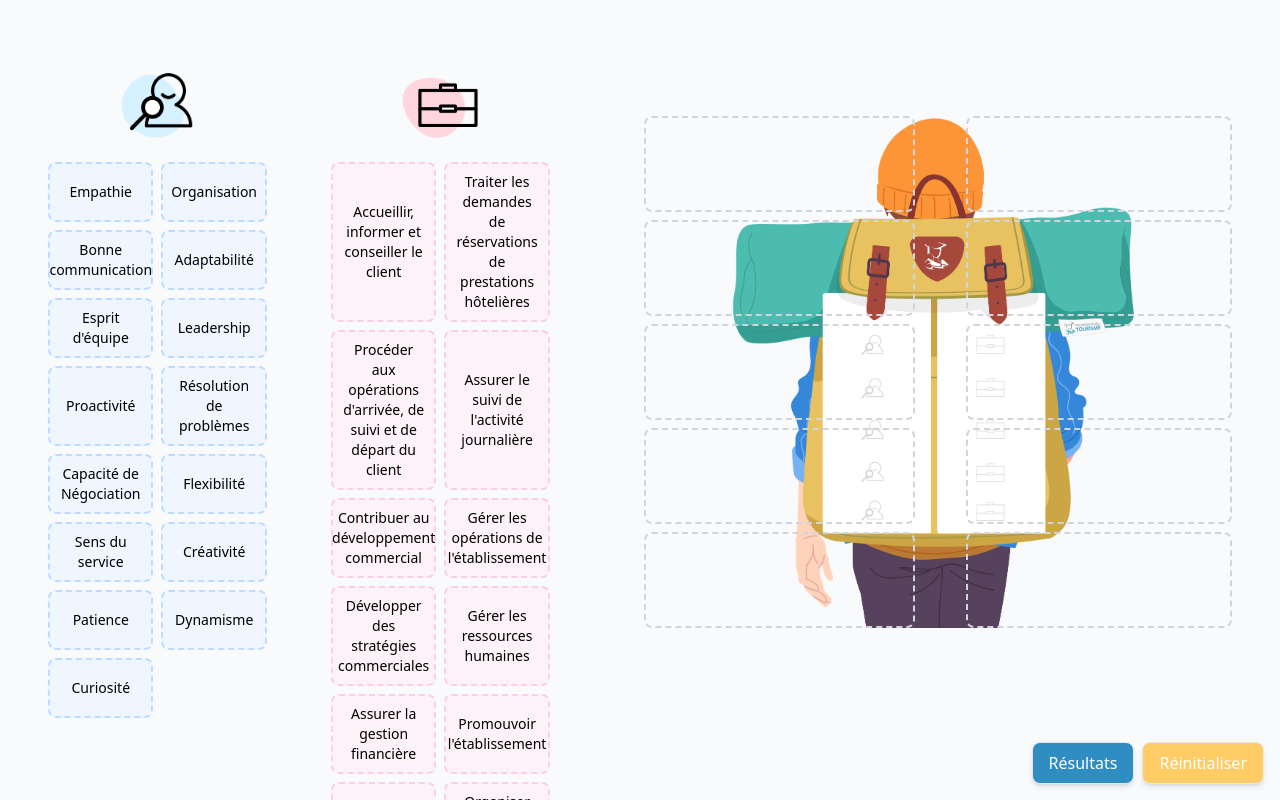
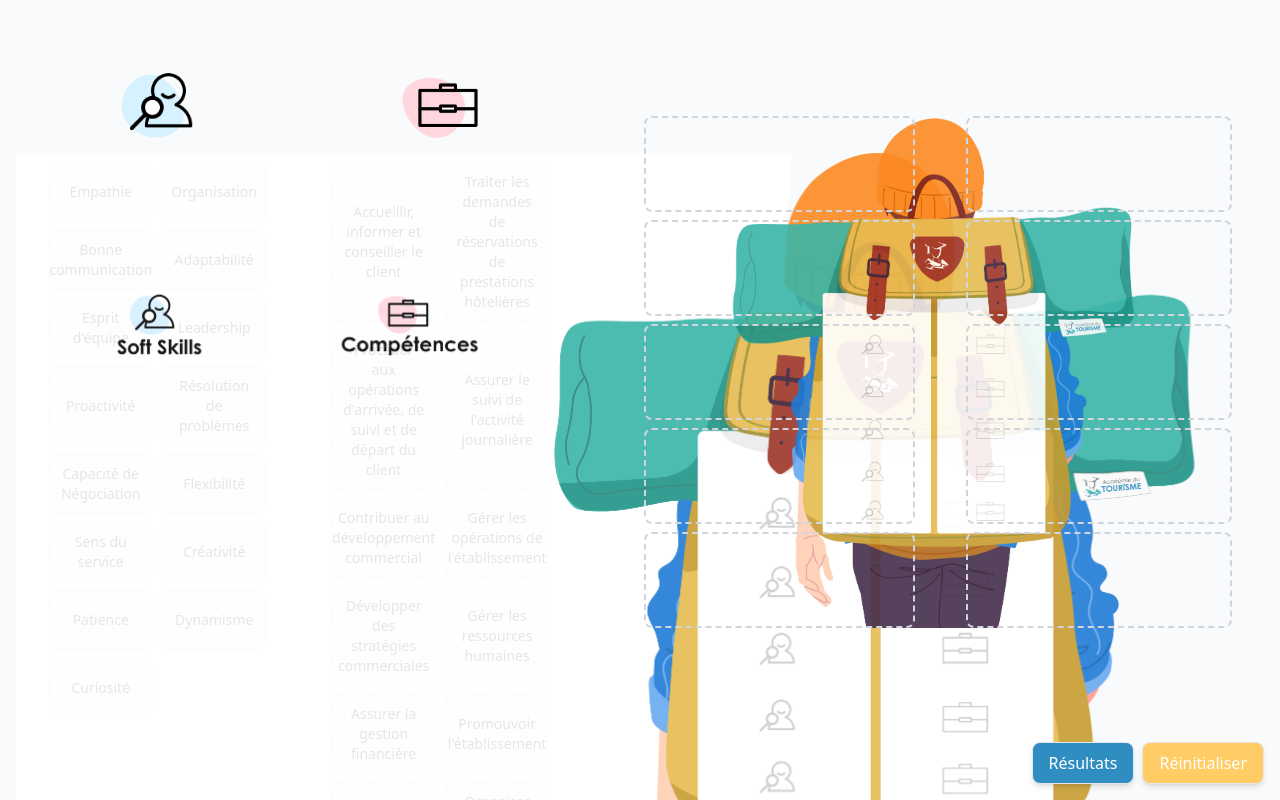
Before and after one commit to matthieu2022/app, a React (Vite) app: page / in a window 1280 px wide. Shown: the top 800 px of the page. Built offline with nearby package versions, Linux system fonts and the light colour scheme.

Commit message:
Update App.tsx

```diff
--- a/src/App.tsx
+++ b/src/App.tsx
@@ -304,7 +304,11 @@ const App = () => {
   return (
     <AppBackground>
       <div className="w-full min-h-screen relative">
-        <div className="container mx-auto px-2 md:px-4">
+        <div className="container mx-auto px-2 md:px-4"><img
+        src="/fdp_sacados.png"
+        alt="Sac à dos"
+        className="absolute inset-0 w-full h-full object-contain opacity-90 pointer-events-none"
+      />
           <div className="flex flex-col md:flex-row justify-center items-start gap-4 md:gap-8">
             {/* Colonne Soft Skills */}
             <SkillList
```
